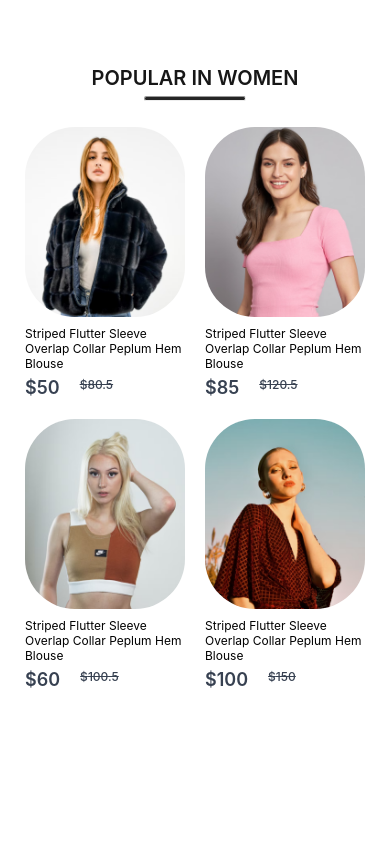
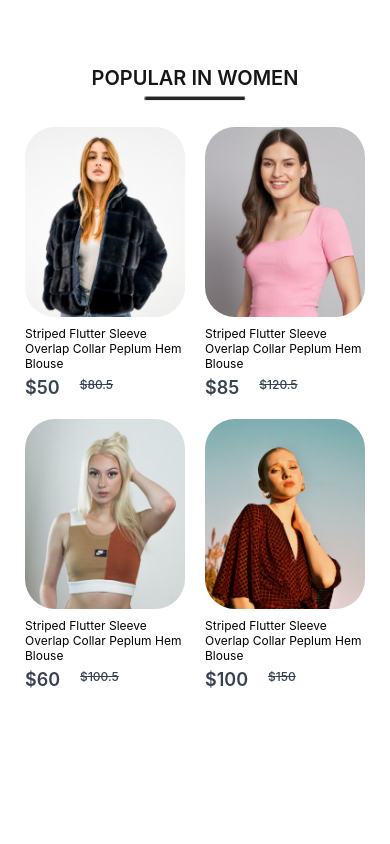
Before and after one commit to Shreeyog-Gaikwad/Fashionova, a React (Create React App) app in the folder frontend/: page / in a window 390 px wide. Shown: the part 860-1704 px from the top of the page. Built offline with nearby package versions, Linux system fonts and the light colour scheme.

Commit message:
Item Responsiveness Added

```diff
--- a/frontend/src/Components/Items/Item.css
+++ b/frontend/src/Components/Items/Item.css
@@ -67,6 +67,7 @@
     }
     .item img{
         width: 120px;
+        border-radius: 30px;
     }
     .item-price-old{
         font-size: 12px;
```
